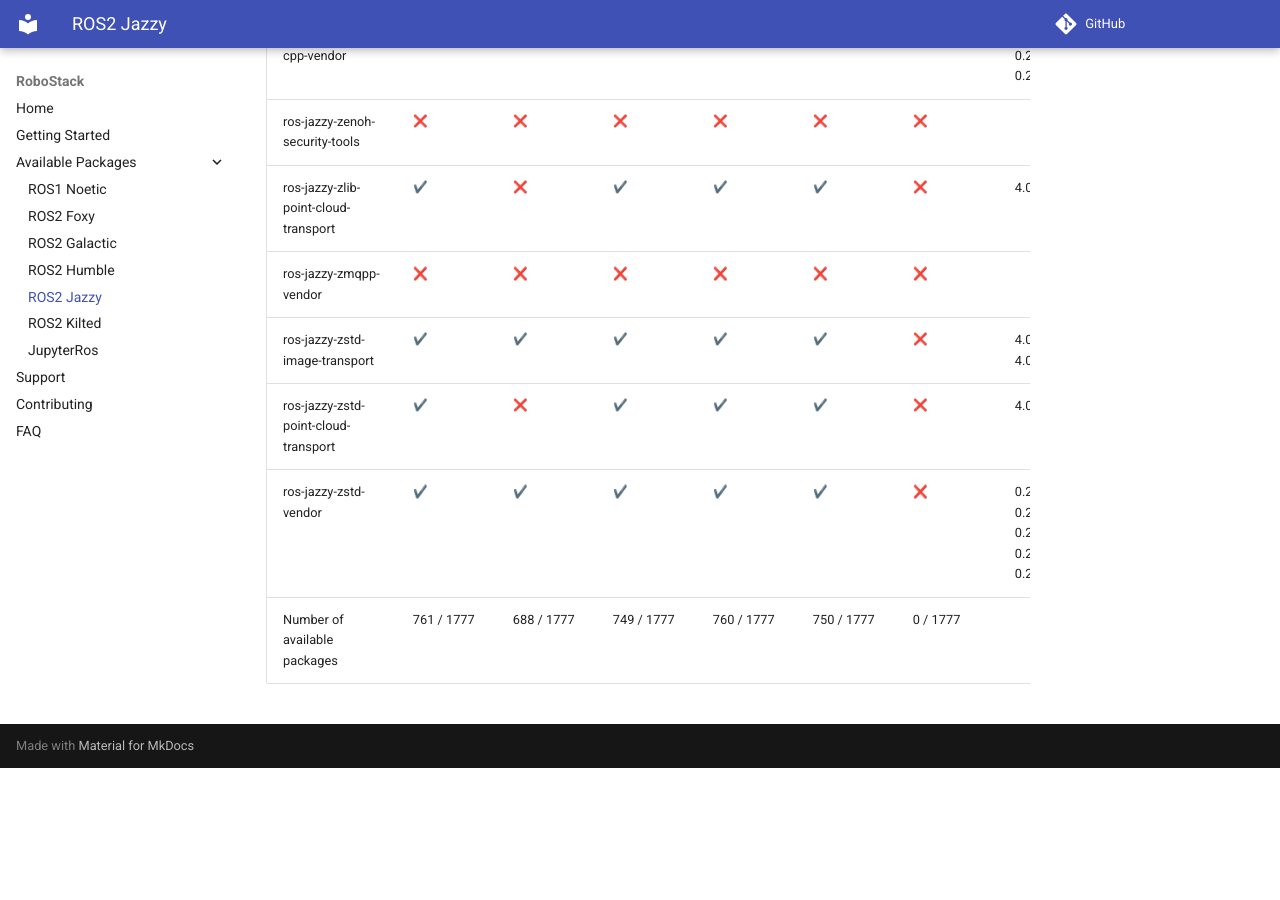
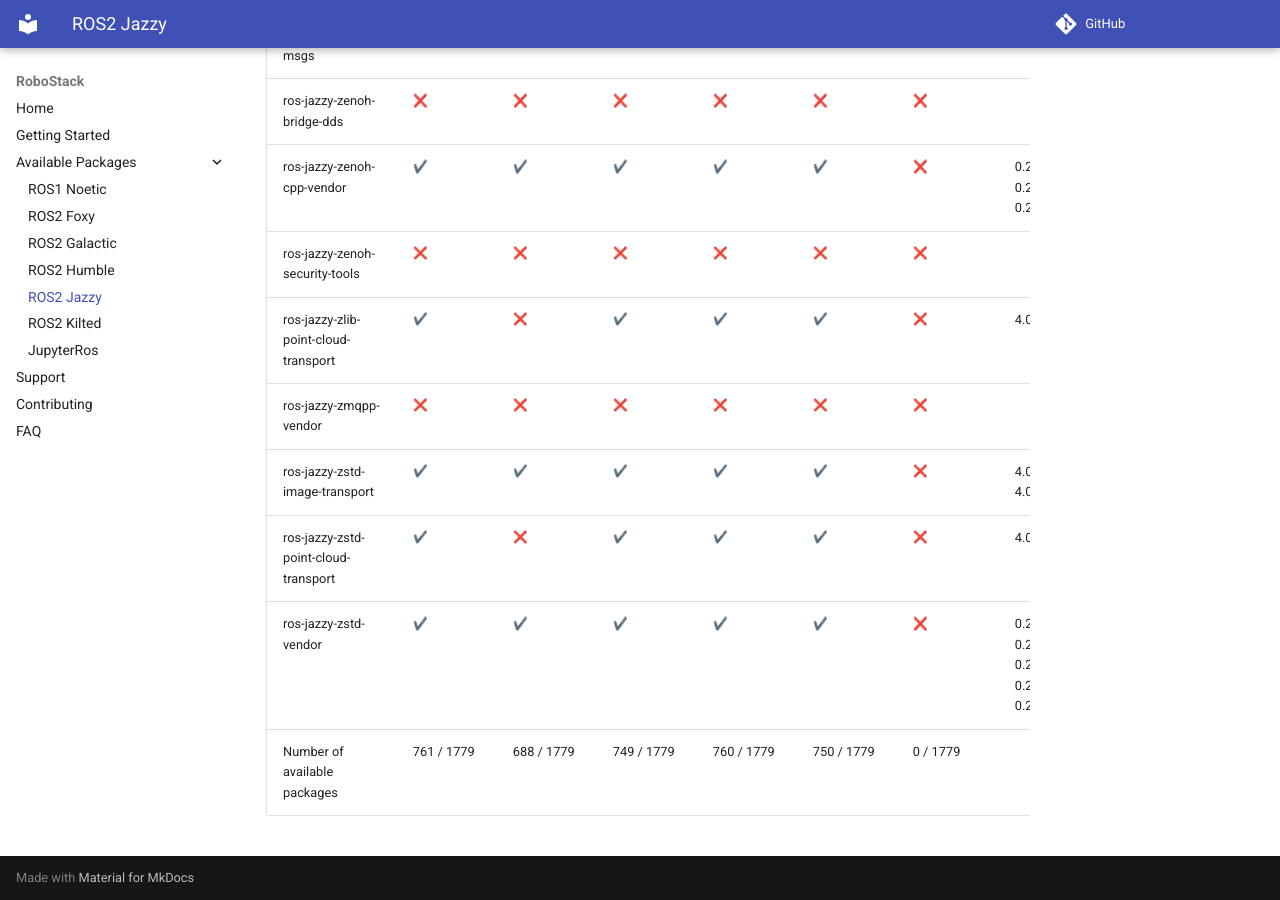
Before and after one commit to RoboStack/robostack.github.io, an MkDocs documentation site: the page built from docs/jazzy.md, in a window 1280 px wide and 900 px high, scrolled down 141893 px. Built offline with MkDocs 1.6.1 and Material for MkDocs 9.7.7, drawn with Linux system fonts in a browser that asks for light colours; emoji names are drawn with the system emoji font; comment, search, counter and statistics services are not loaded; before the commit the page ends 142661 px from its top, so only the background shows below that; some of the changed text lies outside the part shown.

Commit message:
Update tables

```diff
--- a/docs/jazzy.md
+++ b/docs/jazzy.md
@@ -1777,4 +1779,4 @@
 | ros-jazzy-zstd-image-transport | :heavy_check_mark: { data-sort='1' } | :heavy_check_mark: { data-sort='1' } | :heavy_check_mark: { data-sort='1' } | :heavy_check_mark: { data-sort='1' } | :heavy_check_mark: { data-sort='1' } | :x: { data-sort='0' } | 4.0.3, 4.0.4, 4.0.5, 4.0.6  |
 | ros-jazzy-zstd-point-cloud-transport | :heavy_check_mark: { data-sort='1' } | :x: { data-sort='0' } | :heavy_check_mark: { data-sort='1' } | :heavy_check_mark: { data-sort='1' } | :heavy_check_mark: { data-sort='1' } | :x: { data-sort='0' } | 4.0.1, 4.0.2  |
 | ros-jazzy-zstd-vendor | :heavy_check_mark: { data-sort='1' } | :heavy_check_mark: { data-sort='1' } | :heavy_check_mark: { data-sort='1' } | :heavy_check_mark: { data-sort='1' } | :heavy_check_mark: { data-sort='1' } | :x: { data-sort='0' } | 0.26.3, 0.26.6, 0.26.7, 0.26.8, 0.26.9  |
-| Number of available packages |  761 / 1777 | 688 / 1777 | 749 / 1777 | 760 / 1777 | 750 / 1777 | 0 / 1777 |
+| Number of available packages |  761 / 1779 | 688 / 1779 | 749 / 1779 | 760 / 1779 | 750 / 1779 | 0 / 1779 |
```
Also changed, not shown: other parts of docs/jazzy.md (+2 -0 lines).
